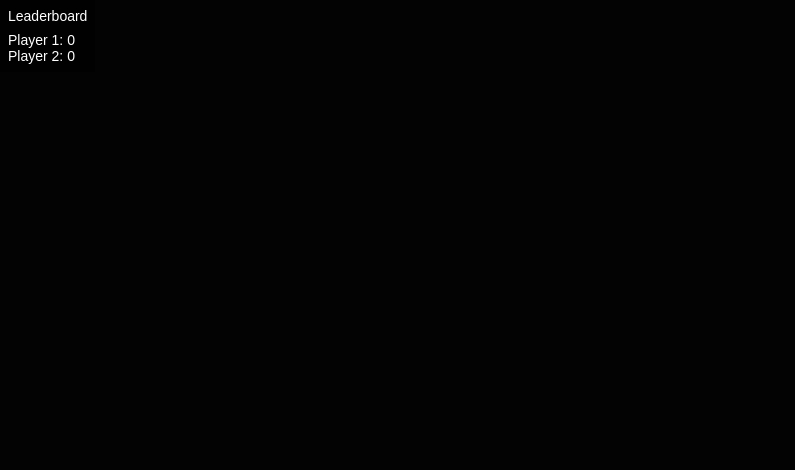
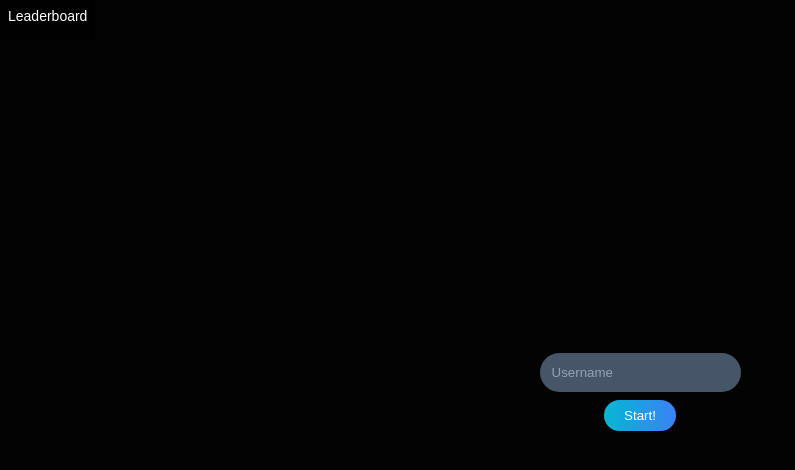
Before and after one commit to KavinManivasagam/Multishots.io, a website: page public/index.html in a window 1280 px wide. Shown: the whole page, without its empty margins (0-795 px from the left). Drawn offline with nearby package versions, Linux system fonts and the light colour scheme; no server answers.

Commit message:
unique usernames

```diff
--- a/public/index.html
+++ b/public/index.html
@@ -2,14 +2,20 @@
   <head>
     <style>
       body {
+        -webkit-font-smoothing: antialiased;
+        -moz-osx-font-smoothing: grayscale;
+        text-rendering: optimizeLegibility;
         margin: 0;
+      }
+
+      input::placeholder {
+        color: #94a3b8;
       }
 
       canvas {
         width: 100%;
-        height:100%;
+        height: 100%;
       }
-
     </style>
   </head>
   <body>
@@ -21,17 +27,63 @@
         font-family: sans-serif;
         font-size: 14px;
         user-select: none;
-        background: rgba(0,0,0, 0.5)
+        background: rgba(0, 0, 0, 0.5);
       "
     >
-      <div style="margin-bottom: 8px"> Leaderboard </div>
-      <div id="playerLabels">
-        <div> Player 1: 0 </div>
-        <div> Player 2: 0 </div>
-
-      </div>
+      <div style="margin-bottom: 8px">Leaderboard</div>
+      <div id="playerLabels"></div>
     </div>
     <canvas></canvas>
+
+    <!-- username input -->
+    <div
+      style="
+        display: flex;
+        align-items: center;
+        justify-content: center;
+        position: absolute;
+        top: 0;
+        right: 0;
+        bottom: 0;
+        left: 0;
+      "
+    >
+      <form id="usernameForm">
+        <div>
+          <input
+            id="usernameInput"
+            type="text"
+            placeholder="Username"
+            style="
+              padding: 12px;
+              border-radius: 20px;
+              border: none;
+              background: #475569;
+              color: #cbd5e1;
+            "
+          />
+        </div>
+        <div style="text-align: center; margin-top: 8px">
+          <button
+            style="
+              padding: 8px 20px;
+              border-radius: 100px;
+              border: none;
+              background-image: linear-gradient(
+                to right,
+                rgb(6, 182, 212),
+                rgb(59, 130, 246)
+              );
+              color: white;
+              cursor: pointer;
+            "
+          >
+            Start!
+          </button>
+        </div>
+      </form>
+    </div>
+    <!-- username input end -->
 
     <script
       src="https://cdnjs.cloudflare.com/ajax/libs/gsap/3.10.2/gsap.min.js"
--- a/public/js/frontend.js
+++ b/public/js/frontend.js
@@ -9,13 +9,9 @@ const x = canvas.width / 2
 const y = canvas.height / 2
 const frontEndPlayers = {}
 const frontEndProjectiles = {}
-socket.on('connect', () => {
-  socket.emit('initCanvas', {
-    width: canvas.width,
-    height: canvas.height,
-    devicePixelRatio
-  })
-})
+
+
+
 socket.on('updateProjectiles', (backEndProjectiles) => {
   for (const id in backEndProjectiles) {
     const backEndProjectile = backEndProjectiles[id]
@@ -51,37 +47,33 @@ socket.on('updatePlayers', (backEndPlayers) => {
 
       document.querySelector(
         '#playerLabels'
-      ).innerHTML += `<div data-id="${id}" data-score="${backEndPlayer.score}">${id}: ${backEndPlayer.score}</div>`
+
+      ).innerHTML += `<div data-id="${id}" data-score="${backEndPlayer.score}">${backEndPlayer.username}: ${backEndPlayer.score}</div>`
     } else {
       document.querySelector(
         `div[data-id="${id}"]`
-      ).innerHTML = `${id}: ${backEndPlayer.score}`
+
+      ).innerHTML = `${backEndPlayer.username}: ${backEndPlayer.score}`
 
       document
         .querySelector(`div[data-id="${id}"]`)
         .setAttribute('data-score', backEndPlayer.score)
-
       // sorts the players divs
       const parentDiv = document.querySelector('#playerLabels')
       const childDivs = Array.from(parentDiv.querySelectorAll('div'))
-
       childDivs.sort((a, b) => {
         const scoreA = Number(a.getAttribute('data-score'))
         const scoreB = Number(b.getAttribute('data-score'))
-
         return scoreB - scoreA
       })
-
       // removes old elements
       childDivs.forEach((div) => {
         parentDiv.removeChild(div)
       })
-
       // adds sorted elements
       childDivs.forEach((div) => {
         parentDiv.appendChild(div)
       })
-
       if (id === socket.id) {
         // if a player already exists
         frontEndPlayers[id].x = backEndPlayer.x
@@ -106,12 +98,16 @@ socket.on('updatePlayers', (backEndPlayers) => {
       }
     }
   }
-
   // this is where we delete frontend players
   for (const id in frontEndPlayers) {
     if (!backEndPlayers[id]) {
       const divToDelete = document.querySelector(`div[data-id="${id}"]`)
       divToDelete.parentNode.removeChild(divToDelete)
+
+      if (id === socket.id) {
+        document.querySelector('#usernameForm').style.display = 'block'
+      }
+
       delete frontEndPlayers[id]
     }
   }
@@ -212,3 +208,14 @@ window.addEventListener('keyup', (event) => {
       break
   }
 })
+
+document.querySelector('#usernameForm').addEventListener('submit', (event) => {
+  event.preventDefault()
+  document.querySelector('#usernameForm').style.display = 'none'
+  socket.emit('initGame', {
+    width: canvas.width,
+    height: canvas.height,
+    devicePixelRatio,
+    username: document.querySelector('#usernameInput').value
+  })
+})
```
Also changed, not shown: backend.js (+27 -20 lines).
